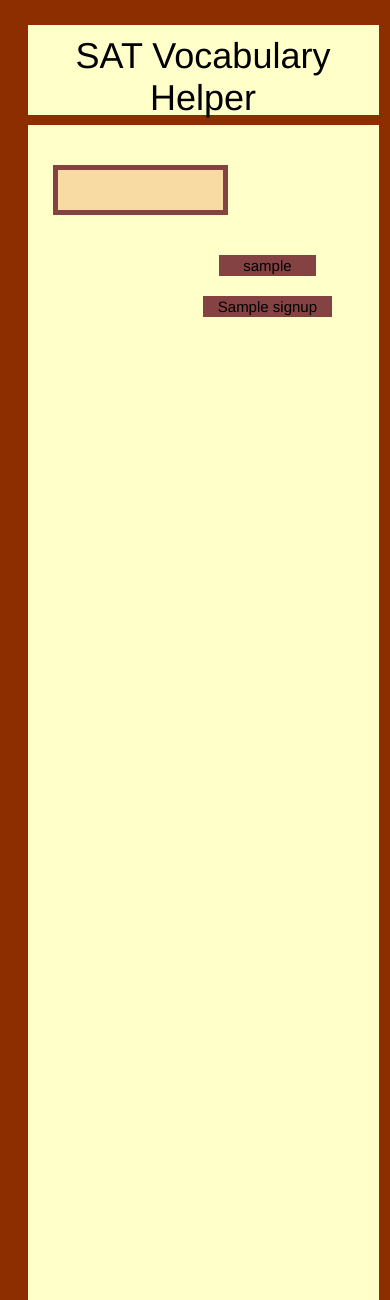
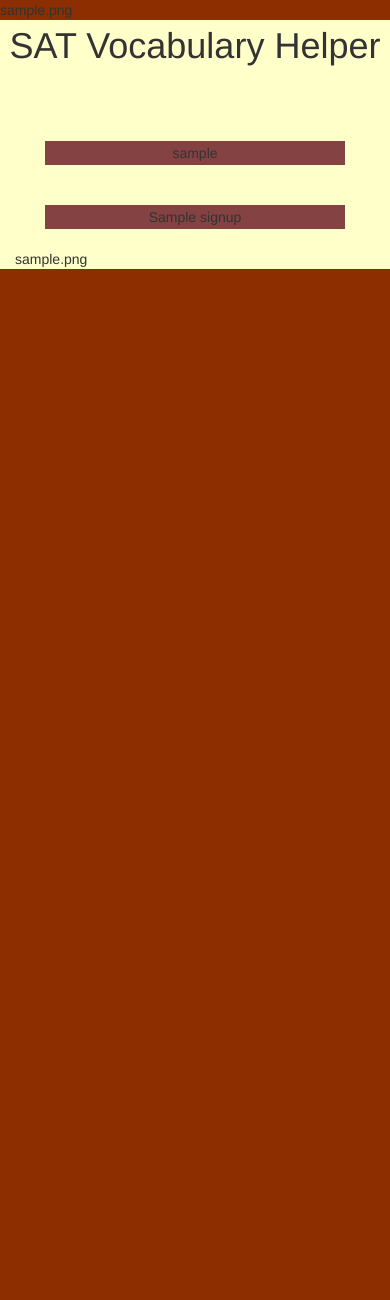
Before and after one commit to linghong/p4.yourtripplan.com, a PHP site: the page made by views/_v_template.php in a window 390 px wide; the page is wider, and only the part inside the window is pictured. Shown: the top 1300 px of that part. After the commit the page ends 269 px from the top of that part, so only its background shows below. Run offline with PHP 8.4, Linux system fonts and the light colour scheme; the template is opened without the code that fills it: most values are stand-ins (such as "Sample title", 1, 10 or a date in 2020); data that the repository does not hold is empty; some libraries are stand-ins or nearby versions.

Commit message:
made v_template responsive

```diff
--- a/css/style.css
+++ b/css/style.css
@@ -8,57 +8,22 @@ Author: Linghong Chen
 Main CSS Codes
 ---------------------------------------------------------------------------------------------------------------------------
 */
-article,body{
-	display:block;
-  }
 
 body{
-  color:black;
-  font-size:15px;
   font-family:"Truebuchet MS", "Helvetica", Serif;
-  width:1024px;
-  text-align:center;
   background-color:#8C2E00;
-  background-repeat:no-repeat;
-  background-attachment:fixed;
-  background-position:center;
-  }
-
-article{
-  padding:20px;
-  text-align:justify;
-  padding-left:2%;
-  padding-right:2%;
   }
 
 .container{
-  position:absolute;
-  padding-left:5%;
-  padding-right:5%;
-  margin-left:5%;
-  margin-right:5%;
-  margin-top:100px;
-  color:black;
-  font-size:15px;
   font-family:"Truebuchet MS", "Helvetica", Serif;
-  width:80%;
-  height:3500px;
-  text-align:center;
   background-color: #FFFFCA;
   }
 
  .sitetitle{
-  position:absolute;
-  padding-left:5%;
-  padding-right:5%;
-  margin-left:5%;
-  margin-right:5%;
-  width:80%;
   height:80px;
   margin-bottom:20px;
   text-align:center;
   font-size:36px;
-  padding-top:10px;
   background-color: #FFFFCA;
   }
 
@@ -74,10 +39,9 @@ h2{
 
 p{
   font-size:18px;
-  width:90%;
   height: auto;
   padding:10px;
-  text-align:left;
+  text-align:justify;
  }
 
 ul{
@@ -102,40 +66,37 @@ Front page
 ---------------------------------------------------------------------------------------------------------------------------
 */
 
-.leftcolumn{
-  float:left;
-  margin-left:2%;
+.frontbox{
+  text-align:center;
+  margin-left:4%;
+  margin-top:20px;
+  width:90%;
   padding:20px;
-  margin-top:40px;
-  width: 40%;
   height:auto;
   background-color:#F8DAA3;
   border: 5px solid #844242;
   }
 
-.rightcolumn{
-  float:right;
-  width:50%;
-  height:auto;
-  }
-
 #top{
-  margin-top:40px;
-  position:relative;
-  width:60%;
+  text-align:center;
+  margin-top:20px;
+  margin-bottom:20px;
   height:auto;
   background-color: #844242;
   border: 2px solid #844242;
-  margin-left:10%;
   }
 
 #bottom{
+  text-align:center;
   margin-top:20px;
-  position:relative;
-  width: 80%;
+  margin-bottom:20px;
   height:auto;
   background-color: #844242;
   border: 2px solid #844242;
+  }
+
+  form{
+  width: 80%;
   }
 
 .clear{
@@ -161,11 +122,11 @@ CSS Codes for Posts and Users
 .box{
   position:relative;
   width:80%;
+  margin:5%;
   background-color:#F8DAA3;
   border:3px solid #FF9F40;
   height:auto;
   padding:5%;
-  margin:5%;
   text-align:center;
   }
 
--- a/views/_v_template.php
+++ b/views/_v_template.php
@@ -4,56 +4,85 @@
 		<title><?php if(isset($title)) echo $title; ?></title>
 
 		<meta http-equiv="Content-Type" content="text/html; charset=UTF-8" />
-
+		<meta name="viewport" content="width=device-width, initial-scale=1.0">
 		<!-- Common CSS/JSS -->
+		<link rel="stylesheet" href="/css/bootstrap.min.css" type="text/css">
     	<link rel="stylesheet" href="/css/style.css" type="text/css">
-
+    	<script src="js/respond.min.js"></script>
 		<!-- Controller Specific JS/CSS -->
 		<?php if(isset($client_files_head)) echo $client_files_head; ?>
 
 	</head>
 
 	<body>
+		<div class="container">
+		<!-- Site Header.................................................Site Header-->
+			<!--row1: Site Name-->
+			<header class="row sitetitle" >
+				SAT Vocabulary Helper
+			</header>
 
-		<!-- Site Name-->
-		<div class="sitetitle">
-			SAT Vocabulary Helper
-		</div>
 
-		<!-- Site Main body-->
-		<div class="container">
-
+		<!-- Site Main body.............................................Site Main body-->
 		<!-- for users who are logged in, add Menu and Content-->
 		<?php if($user): ?>
-
-			<nav>
+			<!--row2: navigation -->
+			<div class="row">
+				<nav class="navbar navbar-default" role="navigation">
+					 <div class="navbar-header">
+		                <button type="button" class="navbar-toggle" data-toggle="collapse" data-target="#collapse">
+		                    <span class="sr-only">Toggle navigation</span>
+		                    <span class="icon-bar"></span>
+		                    <span class="icon-bar"></span>
+		                    <span class="icon-bar"></span>
+		                </button>
+	            	</div>
+	            	<div class="collapse navbar-collapse" id="collapse">
+						<ul class="nav navbar-nav">
 							<li><a href='/posts'>Message Board</a></li>
 							<li><a href='/posts/myposts'>My Posts</a></li>
 							<li><a href='/tests/'>Try Vocabulary Test</a></li>
 							<li><a href='/tests/practice'>Practice Exercise</a></li>
 							<li><a href = '/users/profile/'>My Profile</a></li>
 							<li><a href='/users/logout'>Log out</a></li>
+						</ul>
+					</div>
 				</nav>
-			<article>
+			</div>
+
+			<!--row3-->
+			<div class="row">
+				<article class = "col-lg-12">
 					<?php if(isset($content)) echo $content; ?>
 				</article>
+			</div>
+
 
 		<!-- for users who are not logged in, Sign up or login -->
 		<?php else: ?>
-				<div class="leftcolumn">
+			<!--row2-->
+			<div class="row">
+				<aside class="col-lg-5 col-md-5 ">
 					<?php if(isset($content)) echo $content; ?>
+				</aside>
+
+				<article class="col-lg-7 col-md-7 ">
+
+					<div id="top" class="col-lg-offset-2  col-lg-8 col-md-offset-2 col-md-8 col-sm-5 col-xs-offset-1 col-xs-10 ">
+						<?php if(isset($login)) echo $login; ?>
 					</div>
 
-				<div class="rightcolumn">
-					<div id="top">
-						<?php if(isset($login)) echo $login; ?>
-					</div>
-					<div id="bottom">
+					<div id="bottom" class="col-lg-offset-1 col-lg-10  col-md-offset-1 col-md-10 col-sm-5 col-xs-offset-1 col-xs-10 ">
 						<?php if(isset($signup)) echo $signup; ?>
 					</div>
+				</article>
 			</div>
+
 		<?php endif; ?>
-		</div>
+
+		<script src="http://code.jquery.com/jquery-latest.min.js"></script>
+		<script src="js/bootstrp.min.js"></script>
+
 		<?php if(isset($client_files_body)) echo $client_files_body; ?>
 
 	</body>
--- a/views/v_users_login.php
+++ b/views/v_users_login.php
@@ -1,5 +1,4 @@
 <h2>Log in</h2>
-
 <form class="box" method='POST' action='/users/p_login'>
    Email: <input type='text' name='email'><br><br>
 
```
Lines whose indentation alone changed are shown as unchanged.
